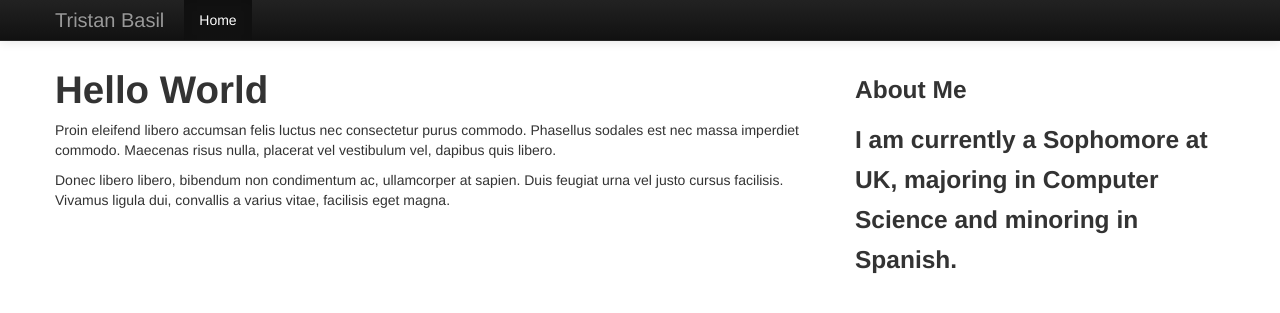
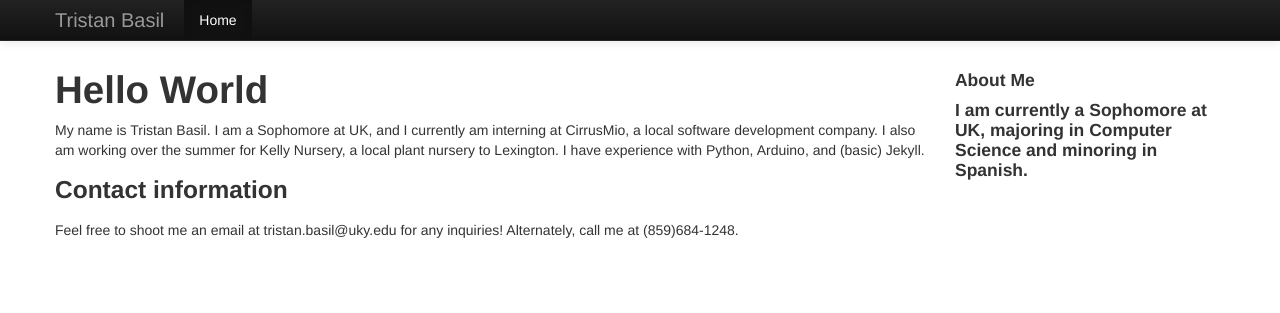
Before and after one commit to Immaculato/trying-out-jekyll, a Jekyll site: the page built from index.md, in a window 1280 px wide. Shown: the top 313 px of the page. Built offline with Jekyll 4.4.1, drawn with Linux system fonts in a browser that asks for light colours; Markdown is read by kramdown in place of the engine named in the settings.

Commit message:
added some actual info

```diff
--- a/_includes/sidebar.html
+++ b/_includes/sidebar.html
@@ -1,2 +1,2 @@
-<h3>About Me<h3>
+<h4>About Me<h4>
 	<p> I am currently a Sophomore at UK, majoring in Computer Science and minoring in Spanish.</p>
--- a/_layouts/default.html
+++ b/_layouts/default.html
@@ -1,9 +1,9 @@
 {% include header.html %}
 <div class="row-fluid">
-    <div class="span8">
+    <div class="span9">
         {{ content }}
     </div>
-    <div class="span4">
+    <div class="span3">
         {% include sidebar.html %}
     </div>
 </div>
--- a/index.md
+++ b/index.md
@@ -5,6 +5,8 @@ layout: default
 
 # Hello World
 
-Proin eleifend libero accumsan felis luctus nec consectetur purus commodo. Phasellus sodales est nec massa imperdiet commodo. Maecenas risus nulla, placerat vel vestibulum vel, dapibus quis libero.
+My name is Tristan Basil. I am a Sophomore at UK, and I currently am interning at CirrusMio, a local software development company. I also am working over the summer for Kelly Nursery, a local plant nursery to Lexington. I have experience with Python, Arduino, and (basic) Jekyll.
 
-Donec libero libero, bibendum non condimentum ac, ullamcorper at sapien. Duis feugiat urna vel justo cursus facilisis. Vivamus ligula dui, convallis a varius vitae, facilisis eget magna.
+### Contact information
+
+Feel free to shoot me an email at tristan.basil@uky.edu for any inquiries! Alternately, call me at (859)684-1248.
```
Also changed, not shown: 2 other files.
